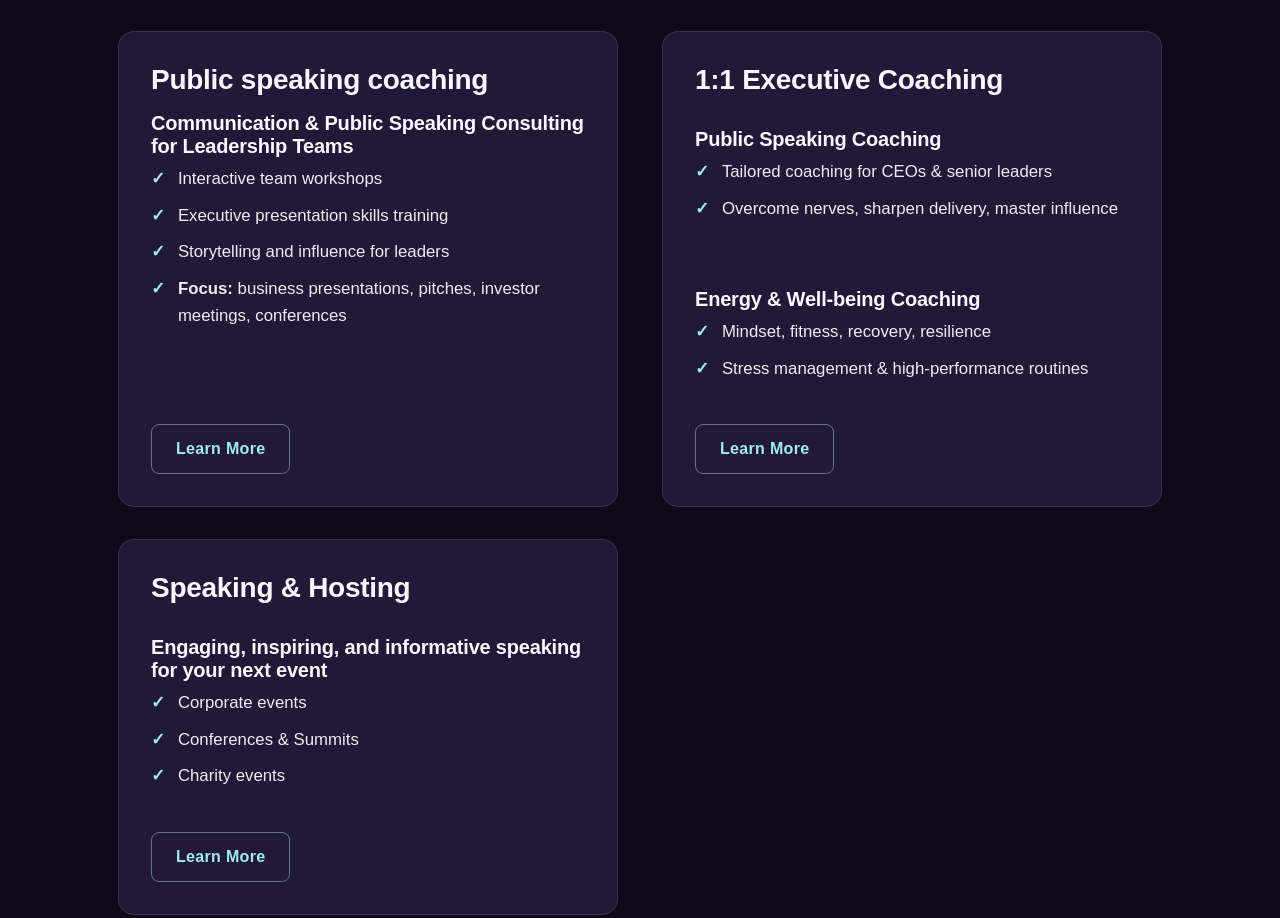
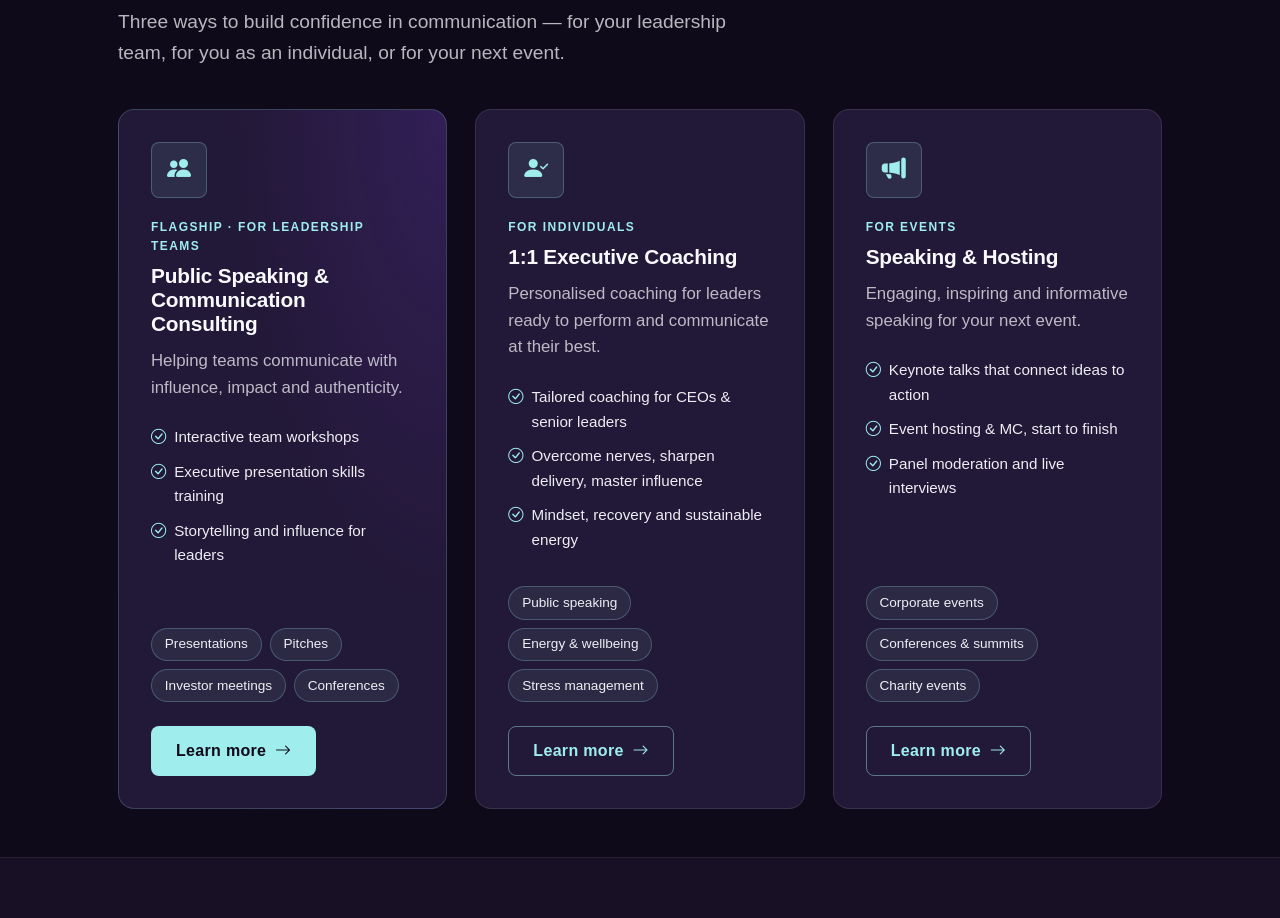
Before and after one commit to CarterStefan/nick_hampshire_coaching, a plain HTML site: page index.html in a window 1280 px wide. Shown: the part 1600-2518 px from the top of the page. Drawn offline with nearby package versions, Linux system fonts and the light colour scheme; a web font is replaced by a local one.

Commit message:
Updated service cards on homepage

```diff
--- a/css/custom.css
+++ b/css/custom.css
@@ -211,6 +211,18 @@ h2 {
   margin-bottom: 0;
 }
 
+.section-head .section-lead {
+  margin: 1rem 0 0;
+  max-width: 60ch;
+  font-size: var(--lead-size);
+  color: var(--text-muted);
+}
+
+.section-head.text-center .section-lead {
+  margin-left: auto;
+  margin-right: auto;
+}
+
 /* Teal highlight for a single word or phrase inside a heading */
 .accent {
   color: var(--primary-color);
@@ -242,6 +254,11 @@ a:hover {
 header,
 section {
   margin-bottom: 100px;
+}
+
+/* Keeps anchor targets clear of the 100px fixed navbar */
+section[id] {
+  scroll-margin-top: 120px;
 }
 
 .container {
@@ -676,14 +693,20 @@ i.client-logo {
    Includes service-card and service-block components.
    Cards have hover effects with border color change and shadow.
    ========================================================================== */
+/* Equal-width, equal-height columns that collapse to one card per row on narrow screens */
 #services-overview .services-flex {
-  display: flex;
-  flex-wrap: wrap;
-  gap: 2rem;
-  justify-content: space-between;
+  display: grid;
+  grid-template-columns: repeat(auto-fit, minmax(min(290px, 100%), 1fr));
+  gap: 1.75rem;
+}
+
+/* Homepage cards fill their grid column instead of capping at 500px */
+#services-overview .service-card {
+  max-width: none;
 }
 
 .service-card {
+  position: relative;
   flex: 1 1 350px;
   max-width: 500px;
   padding: var(--spacing-lg);
@@ -695,6 +718,20 @@ i.client-logo {
   transition: var(--transition-base);
 }
 
+/* Teal hairline that lights up along the top edge on hover */
+.service-card::before {
+  content: "";
+  position: absolute;
+  top: 0;
+  left: 0;
+  right: 0;
+  height: 2px;
+  border-radius: var(--radius-xl) var(--radius-xl) 0 0;
+  background: linear-gradient(90deg, transparent, var(--primary-color), transparent);
+  opacity: 0;
+  transition: opacity 0.3s ease;
+}
+
 /* Buttons inside cards hug their content and pin to the bottom edge */
 .service-block .btn,
 .service-card .btn {
@@ -706,42 +743,48 @@ i.client-logo {
   padding: 0.75rem 1.5rem;
 }
 
-.service-card:hover {
+.service-card:hover,
+.service-card:focus-within {
+  transform: translateY(-6px);
   border-color: rgba(159, 237, 237, 0.35);
   box-shadow: var(--shadow-xl);
 }
 
-#services-overview h3 {
-  margin-bottom: 1rem;
-}
-
-#services-overview ul {
-  list-style: none;
-  padding-left: 0;
-  margin-bottom: 2rem;
-}
-
-#services-overview ul li {
-  margin-bottom: 0.6rem;
-  padding-left: 1.6em;
-  position: relative;
-  color: var(--text-body);
-}
-
-#services-overview ul li::before {
-  content: "\2713";
-  position: absolute;
-  left: 0;
-  color: var(--primary-color);
-  font-weight: 700;
-}
-
-#services-overview .btn {
+.service-card:hover::before,
+.service-card:focus-within::before {
+  opacity: 0.7;
+}
+
+.service-card:hover .service-icon,
+.service-card:focus-within .service-icon {
+  background: rgba(159, 237, 237, 0.18);
+  border-color: rgba(159, 237, 237, 0.5);
+}
+
+.service-card:hover .service-icon-purple,
+.service-card:focus-within .service-icon-purple {
+  background: rgba(122, 62, 227, 0.26);
+  border-color: rgba(122, 62, 227, 0.6);
+}
+
+@media (prefers-reduced-motion: reduce) {
+  .service-card:hover,
+  .service-card:focus-within {
+    transform: none;
+  }
+}
+
+/* Tags + CTA travel together and sit flush with the bottom of the card */
+.service-card-foot {
   margin-top: auto;
 }
 
-#services-overview .service-card .btn {
-  margin-top: auto;
+.service-card-foot .focus-tags {
+  margin-bottom: 1.5rem;
+}
+
+.service-card .service-card-foot .btn {
+  margin-top: 0;
 }
 
 .service-block {
@@ -791,10 +834,28 @@ i.client-logo {
   background: rgba(159, 237, 237, 0.1);
   border: 1px solid rgba(159, 237, 237, 0.25);
   color: var(--primary-color);
+  transition: var(--transition-base);
 }
 
 .service-card > .service-icon {
   margin-bottom: 1.25rem;
+}
+
+.service-title {
+  font-size: var(--h3-size);
+  margin-bottom: 0.75rem;
+}
+
+/* Card headings sit in a narrow column, so they run a touch smaller */
+.service-card .service-title {
+  font-size: 1.3rem;
+}
+
+/* Card eyebrows sit tighter and quieter than section eyebrows */
+.service-card .eyebrow {
+  margin-bottom: 0.5rem;
+  font-size: 0.75rem;
+  letter-spacing: 0.12em;
 }
 
 .service-icon-purple {
@@ -808,8 +869,17 @@ i.client-logo {
   max-width: 65ch;
 }
 
+.service-card .service-desc {
+  margin-bottom: 1.5rem;
+}
+
 .feature-list {
   margin-bottom: 1.75rem;
+}
+
+.service-card .feature-list {
+  font-size: 0.95rem;
+  margin-bottom: 1.5rem;
 }
 
 .feature-list li {
--- a/index.html
+++ b/index.html
@@ -151,51 +151,78 @@
     <div class="section-head">
       <p class="eyebrow">Services</p>
       <h2>Work with me</h2>
+      <p class="section-lead">Three ways to build confidence in communication — for your leadership team, for you as an
+        individual, or for your next event.</p>
     </div>
 
     <div class="services-flex">
 
       <!-- Section 1 – Flagship Service -->
-      <div class="service-card">
-        <h3>Public speaking coaching</h3>
-        <h5>Communication & Public Speaking Consulting for Leadership Teams</h5>
-        <ul>
-          <li>Interactive team workshops</li>
-          <li>Executive presentation skills training</li>
-          <li>Storytelling and influence for leaders</li>
-          <li><strong>Focus:</strong> business presentations, pitches, investor meetings, conferences</li>
+      <div class="service-card service-feature">
+        <div class="service-icon"><i class="bi bi-people-fill" aria-hidden="true"></i></div>
+        <p class="eyebrow">Flagship &middot; For leadership teams</p>
+        <h3 class="service-title">Public Speaking &amp; Communication Consulting</h3>
+        <p class="service-desc">Helping teams communicate with influence, impact and authenticity.</p>
+        <ul class="list-unstyled feature-list">
+          <li><i class="bi bi-check-circle text-primary me-2"></i>Interactive team workshops</li>
+          <li><i class="bi bi-check-circle text-primary me-2"></i>Executive presentation skills training</li>
+          <li><i class="bi bi-check-circle text-primary me-2"></i>Storytelling and influence for leaders</li>
         </ul>
-        <a href="/coaching" class="btn btn-secondary">Learn More</a>
+        <div class="service-card-foot">
+          <div class="focus-tags">
+            <span class="tag">Presentations</span>
+            <span class="tag">Pitches</span>
+            <span class="tag">Investor meetings</span>
+            <span class="tag">Conferences</span>
+          </div>
+          <a href="/coaching#flagship-business" class="btn btn-primary stretched-link">Learn more <i
+              class="bi bi-arrow-right ms-1" aria-hidden="true"></i></a>
+        </div>
       </div>
 
       <!-- Section 2 – 1:1 Executive Coaching -->
       <div class="service-card">
-        <h3>1:1 Executive Coaching</h3>
-
-        <h5 class="mt-3">Public Speaking Coaching</h5>
-        <ul>
-          <li>Tailored coaching for CEOs & senior leaders</li>
-          <li>Overcome nerves, sharpen delivery, master influence</li>
+        <div class="service-icon"><i class="bi bi-person-check-fill" aria-hidden="true"></i></div>
+        <p class="eyebrow">For individuals</p>
+        <h3 class="service-title">1:1 Executive Coaching</h3>
+        <p class="service-desc">Personalised coaching for leaders ready to perform and communicate at their best.</p>
+        <ul class="list-unstyled feature-list">
+          <li><i class="bi bi-check-circle text-primary me-2"></i>Tailored coaching for CEOs &amp; senior leaders</li>
+          <li><i class="bi bi-check-circle text-primary me-2"></i>Overcome nerves, sharpen delivery, master influence
+          </li>
+          <li><i class="bi bi-check-circle text-primary me-2"></i>Mindset, recovery and sustainable energy</li>
         </ul>
-
-        <h5 class="mt-4">Energy & Well-being Coaching</h5>
-        <ul>
-          <li>Mindset, fitness, recovery, resilience</li>
-          <li>Stress management & high-performance routines</li>
-        </ul>
-        <a href="/coaching" class="btn btn-secondary">Learn More</a>
+        <div class="service-card-foot">
+          <div class="focus-tags">
+            <span class="tag">Public speaking</span>
+            <span class="tag">Energy &amp; wellbeing</span>
+            <span class="tag">Stress management</span>
+          </div>
+          <a href="/coaching#executive-coaching" class="btn btn-secondary stretched-link">Learn more <i
+              class="bi bi-arrow-right ms-1" aria-hidden="true"></i></a>
+        </div>
       </div>
 
+      <!-- Section 3 – Speaking & Hosting -->
       <div class="service-card">
-        <h3>Speaking & Hosting</h3>
-
-        <h5 class="mt-3">Engaging, inspiring, and informative speaking for your next event</h5>
-        <ul>
-          <li>Corporate events</li>
-          <li>Conferences & Summits</li>
-          <li>Charity events</li>
+        <div class="service-icon"><i class="bi bi-megaphone-fill" aria-hidden="true"></i></div>
+        <p class="eyebrow">For events</p>
+        <h3 class="service-title">Speaking &amp; Hosting</h3>
+        <p class="service-desc">Engaging, inspiring and informative speaking for your next event.</p>
+        <ul class="list-unstyled feature-list">
+          <li><i class="bi bi-check-circle text-primary me-2"></i>Keynote talks that connect ideas to action</li>
+          <li><i class="bi bi-check-circle text-primary me-2"></i>Event hosting &amp; MC, start to finish</li>
+          <li><i class="bi bi-check-circle text-primary me-2"></i>Panel moderation and live interviews</li>
         </ul>
-        <a href="/coaching" class="btn btn-secondary">Learn More</a>
+        <div class="service-card-foot">
+          <div class="focus-tags">
+            <span class="tag">Corporate events</span>
+            <span class="tag">Conferences &amp; summits</span>
+            <span class="tag">Charity events</span>
+          </div>
+          <a href="/speaking" class="btn btn-secondary stretched-link">Learn more <i class="bi bi-arrow-right ms-1"
+              aria-hidden="true"></i></a>
+        </div>
       </div>
 
     </div>
```
Also changed, not shown: coaching/index.html (+20 -6 lines).
